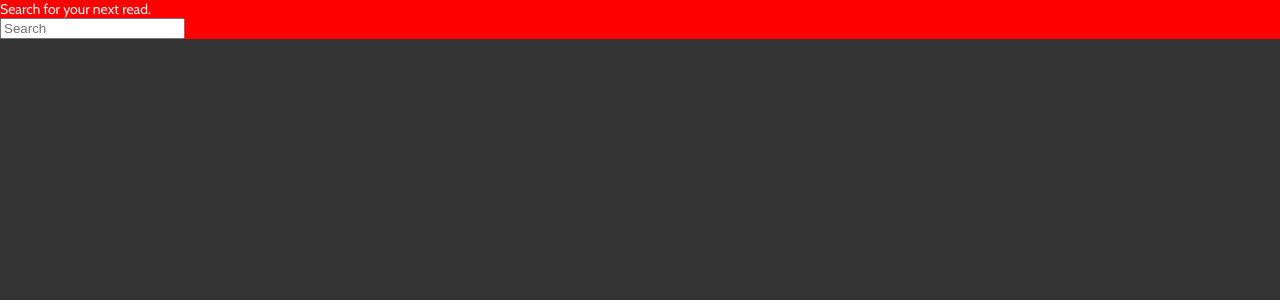
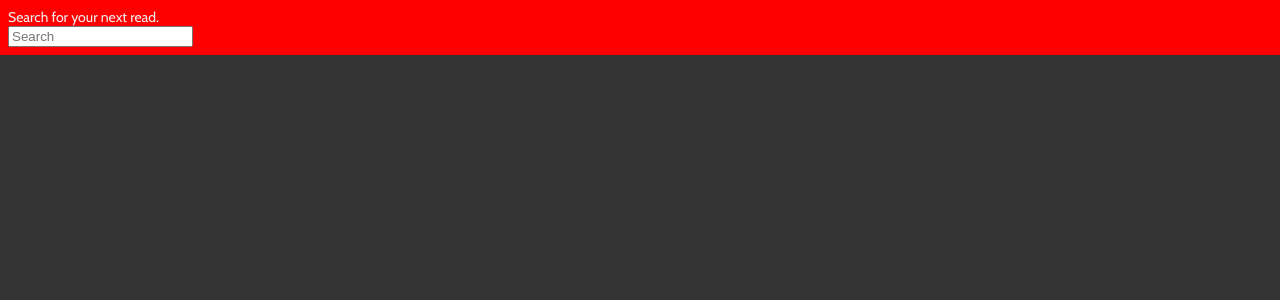
Before and after one commit to jayzizzle/gbooks, a React (Create React App) app: page / in a window 1280 px wide. Shown: the top 300 px of the page. Built offline with nearby package versions, Linux system fonts and the light colour scheme.

Commit message:
update ui layout components

```diff
--- a/src/Home/index.js
+++ b/src/Home/index.js
@@ -4,7 +4,7 @@ import { Rows, Row } from '../common'
 const Home = () => {
   const [searchQuery, setSearchQuery] = useState('')
   return (
-    <Rows css="background: red;">
+    <Rows css="background: red; padding: 8px;">
       <Row>Search for your next read.</Row>
       <Row>
         <input
--- a/src/common/layout.js
+++ b/src/common/layout.js
@@ -5,11 +5,29 @@ const StyledRows = styled.div`
   display: flex;
   flex-direction: column;
   position: relative;
-  ${props => (props.max ? maxRow : '')}
+  ${props => (props.max ? max : '')}
   ${props => props.css || ''};
 `
 
-const maxRow = `
+const StyledRow = styled.div`
+  position: relative;
+  ${props => (props.height ? `height: ${props.height}px;` : '')}
+  ${props => props.css || ''};
+`
+
+const StyledCols = styled.div`
+  display: flex;
+  position: relative;
+  ${props => props.css || ''};
+`
+
+const StyledCol = styled.div`
+  position: relative;
+  ${props => (props.width ? `width: ${props.width}px;` : '')}
+  ${props => props.css || ''};
+`
+
+const max = `
   position: absolute;
   min-height: 100%;
   min-width: 100%;
@@ -21,17 +39,20 @@ export const Rows = ({ max, css, children }) => (
   </StyledRows>
 )
 
-export const Row = styled.div`
-  ${props => (props.height ? `height: ${props.height}px;` : '')}
-  ${props => props.css || ''};
-`
+export const Row = ({ height, css, children }) => (
+  <StyledRow height={height} css={css}>
+    {children}
+  </StyledRow>
+)
 
-export const Cols = styled.div`
-  display: flex;
-  ${props => props.css || ''};
-`
+export const Cols = ({ max, css, children }) => (
+  <StyledCols max={max ? 1 : 0} css={css}>
+    {children}
+  </StyledCols>
+)
 
-export const Col = styled.div`
-  ${props => (props.width ? `height: ${props.width}px;` : '')}
-  ${props => props.css || ''};
-`
+export const Col = ({ width, css, children }) => (
+  <StyledCol width={width} css={css}>
+    {children}
+  </StyledCol>
+)
--- a/src/common/style.js
+++ b/src/common/style.js
@@ -1,4 +1,17 @@
 import styled from 'styled-components'
+
+const StyledDiv = styled.div`
+  color: ${props => props.color || 'inherit'};
+  ${props => fontSize(props.size || 2)};
+  ${props => props.css || ''};
+`
+
+const StyledLabel = styled.div`
+  font-family: Roboto Condensed;
+  font-weight: ${props => props.fontWeight || 700};
+  ${props => fontSize(props.size || 2)};
+  ${props => props.css || ''};
+`
 
 export const fontSize = n => {
   switch (n) {
@@ -17,15 +30,14 @@ export const fontSize = n => {
   }
 }
 
-export const Div = styled.div`
-  color: ${props => props.color || 'inherit'};
-  ${props => fontSize(props.size || 2)};
-  ${props => props.css || ''};
-`
+export const Div = ({ color, size, css, children }) => (
+  <StyledDiv color={color} size={size} css={css}>
+    {children}
+  </StyledDiv>
+)
 
-export const Label = styled.div`
-  font-family: Roboto Condensed;
-  font-weight: ${props => props.fontWeight || 700};
-  ${props => fontSize(props.size || 2)};
-  ${props => props.css || ''};
-`
+export const Label = ({ fontWeight, size, css, children }) => (
+  <StyledLabel fontWeight={fontWeight} size={size} css={css}>
+    {children}
+  </StyledLabel>
+)
--- a/src/style.css
+++ b/src/style.css
@@ -20,5 +20,4 @@ body {
   color: #eeeeee;
   position: relative;
   max-width: 100%;
-  min-height: 100vh;
 }
```
Also changed, not shown: .eslintrc.json.
